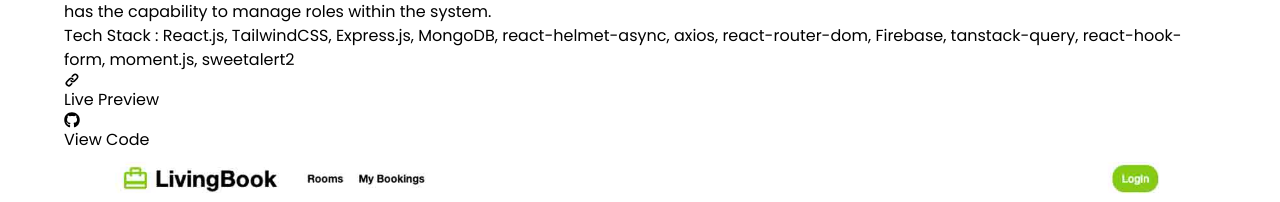
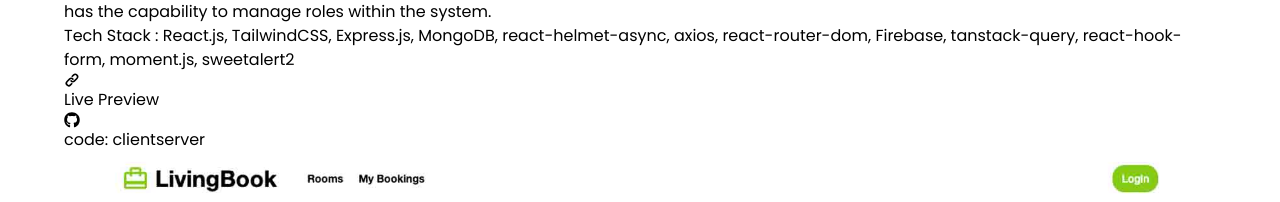
Before and after one commit to Alvi-C/my-portfolio-website, a React (Vite) app: page /projects in a window 1280 px wide. Shown: the part 1876-2078 px from the top of the page. Built offline with nearby package versions, Linux system fonts and the light colour scheme.

Commit message:
contact page added

```diff
--- a/src/components/ProjectCard.jsx
+++ b/src/components/ProjectCard.jsx
@@ -1,10 +1,19 @@
 
 import { HiLink } from 'react-icons/hi'
 import { FaGithub } from 'react-icons/fa'
+import { Link } from 'react-router-dom';
 
 const ProjectCard = ({ project }) => {
 
-    const { title, image, description, techstack, previewLink, githubLink } = project;
+    const {
+			title,
+			image,
+			description,
+			techstack,
+			previewLink,
+			githubClientLink,
+			githubServerLink,
+		} = project
     return (
 			<div className='rounded-xl mt-10 overflow-hidden bg-slate-800 text-slate-300'>
 				<div className='h-full flex flex-col'>
@@ -22,25 +31,47 @@ const ProjectCard = ({ project }) => {
 					<div className='flex flex-row justify-between mb-4 px-3'>
 						<div className='flex items-center'>
 							<HiLink className='fill-white inline-block min-w-fit' />
-							<a
-								href={previewLink}
+							<Link
+								to={previewLink}
 								target='_blank'
 								rel='noreferrer noopener'
-								className='underline underline-offset-4 pl-2 font-light text-slate-500'
+								className='underline underline-offset-4 pl-2 text-sm font-light text-slate-500'
 							>
 								Live Preview
-							</a>
+							</Link>
 						</div>
 						<div className='flex items-center'>
 							<FaGithub className='fill-white inline-block min-w-fit' />
-							<a
-								href={githubLink}
-								target='_blank'
-								rel='noreferrer noopener'
-								className='underline underline-offset-4 pl-2 font-light text-slate-500'
-							>
-								View Code
-							</a>
+							{githubServerLink === '' ? (
+								<Link
+									to={githubClientLink}
+									target='_blank'
+									rel='noreferrer noopener'
+									className='underline underline-offset-4 pl-2 text-sm font-light text-slate-500'
+								>
+									view code
+								</Link>
+							) : (
+								<div>
+									<span className='text-slate-500 text-sm ml-1 font-light'>code: </span>
+									<Link
+										to={githubClientLink}
+										target='_blank'
+										rel='noreferrer noopener'
+										className='underline underline-offset-4 text-sm font-light text-slate-500'
+									>
+										client
+									</Link>
+									<Link
+										to={githubServerLink}
+										target='_blank'
+										rel='noreferrer noopener'
+										className='underline underline-offset-4 pl-2 text-sm font-light text-slate-500'
+									>
+										server
+									</Link>
+								</div>
+							)}
 						</div>
 					</div>
 				</div>
--- a/src/components/navigation/Footer.jsx
+++ b/src/components/navigation/Footer.jsx
@@ -9,7 +9,7 @@ const Footer = () => {
 					<p>
 						Designed and Coded by{' '}
 						<Link
-							to='https://github.com'
+							to='https://github.com/Alvi-C'
 							className='font-medium'
 							target='_blank'
 						>
--- a/src/components/navigation/Navbar.jsx
+++ b/src/components/navigation/Navbar.jsx
@@ -62,22 +62,22 @@ const Navbar = () => {
 					</ul>
 					<ul className='text-2xl font-medium text-white flex items-center gap-4'>
 						<li>
-							<a
-								href={socialMediaUrl.github}
+							<Link
+								to={socialMediaUrl.github}
 								target='_blank'
 								rel='noopener noreferrer'
 							>
 								<FaGithub />
-							</a>
+							</Link>
 						</li>
 						<li>
-							<a
-								href={socialMediaUrl.linkedin}
+							<Link
+								to={socialMediaUrl.linkedin}
 								target='_blank'
 								rel='noopener noreferrer'
 							>
 								<IoLogoLinkedin />
-							</a>
+							</Link>
 						</li>
 					</ul>
 				</div>
--- a/src/pages/Contact.jsx
+++ b/src/pages/Contact.jsx
@@ -1,11 +1,19 @@
 
+import { Link } from "react-router-dom";
+import { contactDetails } from "../webData";
 
 const Contact = () => {
+    const { email } = contactDetails;
     return (
-        <div>
-            <h2>Contact</h2>
-        </div>
-    );
+			<div className='container-size section'>
+				<h1 className='text-center text-2xl md:text-3xl lg:text-6xl text-slate-300 font-semibold md:font-bold'>
+					For any questions please drop a mail
+				</h1>
+				<h3 className='text-center text-3xl md:text-4xl lg:text-6xl text-gradient-secondary font-semibold md:font-bold pt-5 md:pt-10 md:pb-6'>
+					<Link to={`mailto:${email}`}>{email}</Link>
+				</h3>
+			</div>
+		)
 };
 
 export default Contact;
--- a/src/webData.js
+++ b/src/webData.js
@@ -1,5 +1,5 @@
 
-// Tech stack images
+// tech stack images
 import html from "./assets/techstack/html.png";
 import css from "./assets/techstack/css.png";
 import tailwind from "./assets/techstack/tailwind.png";
@@ -20,7 +20,7 @@ import firebase from "./assets/techstack/firebase.png";
 import vercel from "./assets/techstack/vercel.png";
 import netlify from "./assets/techstack/netlify.png";
 
-// Porject Images
+// porject images
 import gadgetier from "./assets/portfolio/gadgetier.jpg";
 import livingBook from "./assets/portfolio/living-book.jpg";
 import stepup from "./assets/portfolio/stepup-shop.jpg";
@@ -36,15 +36,20 @@ export const aboutMe = {
     description: "Bringing Web solutions to life with creativity, technical excellence, and attention to detail, ensuring security, scalability, and maintainability. I am eager to contribute, learn, and grow within a team that values innovation and creativity.",
 }
 
+// contact Details
+export const contactDetails = {
+    email: "alvic5050@gmail.com",
+    phone: "",
+};
 
-// Enter your Social Media URLs here
+// enter your Social Media URLs here
 export const socialMediaUrl = {
     linkedin: "https://www.linkedin.com/",
-    github: "https://www.github.com/",
+    github: "https://github.com/Alvi-C",
 };
 
 
-// Tech Stack and Tools
+// tech stack and tools
 export const techStackDetails = {
     html: html,
     css: css,
@@ -77,7 +82,8 @@ export const projectDetails = [
         description: `A responsive web app with role-based access control. Users can add/edit posts, and Moderators review/delete user-submitted posts. Admins has the capability to manage roles within the system.`,
         techstack: "React.js, TailwindCSS, Express.js, MongoDB, react-helmet-async, axios, react-router-dom, Firebase, tanstack-query, react-hook-form, moment.js, sweetalert2",
         previewLink: "https://gadgetier-client.vercel.app",
-        githubLink: "https://github.com/Alvi-C/gadgetier-webapp-client",
+        githubClientLink: "https://github.com/Alvi-C/gadgetier-webapp-client",
+        githubServerLink: "https://github.com/Alvi-C/gadgetier-webapp-server",
     },
     {
         id: 2,
@@ -86,7 +92,8 @@ export const projectDetails = [
         description: `A responsive web app of displaying available rooms, filtering by price and country, adding new rooms, enforcing date availability through a calendar, preventing double booking etc.`,
         techstack: "React.js, TailwindCSS, Express.js, MongoDB, react-fast-marquee, axios, react-router-dom, Firebase, react-helmet-async, react-tailwindcss-datepicker, sonner",
         previewLink: "https://living-book-client.vercel.app",
-        githubLink: "https://github.com/Alvi-C/livingbook-crud-jwt-client",
+        githubClientLink: "https://github.com/Alvi-C/livingbook-crud-jwt-client",
+        githubServerLink: "https://github.com/Alvi-C/livingbook-crud-jwt-server",
     },
     {
         id: 3,
@@ -95,7 +102,8 @@ export const projectDetails = [
         description: `A responsive user-friendly web app Step-Up Store is a straightforward e-commerce application designed for seamless CRUD operations With a focus on simple functionality. `,
         techstack: "ReactJS, TailwindCSS, react-router-dom, Firebase, sonner",
         previewLink: "https://stepup-style-auth.web.app",
-        githubLink: "https://github.com/Alvi-C/stepup-store-crud-client",
+        githubClientLink: "https://github.com/Alvi-C/stepup-store-crud-client",
+        githubServerLink: "https://github.com/Alvi-C/stepup-store-crud-server",
     },
     {
         id: 4,
@@ -104,6 +112,7 @@ export const projectDetails = [
         description: `A responsive web app of eventmanagement application designed for seamless CRUD operations With a focus on simple functionality and firebase authentication. `,
         techstack: "ReactJS, TailwindCSS, react-router-dom, Firebase",
         previewLink: "https://spotlight-events-auth.web.app",
-        githubLink: "https://github.com/Alvi-C/react-firebase-auth-site-1",
+        githubClientLink: "https://github.com/Alvi-C/react-firebase-auth-site-1",
+        githubServerLink: "",
     },
 ]
```
